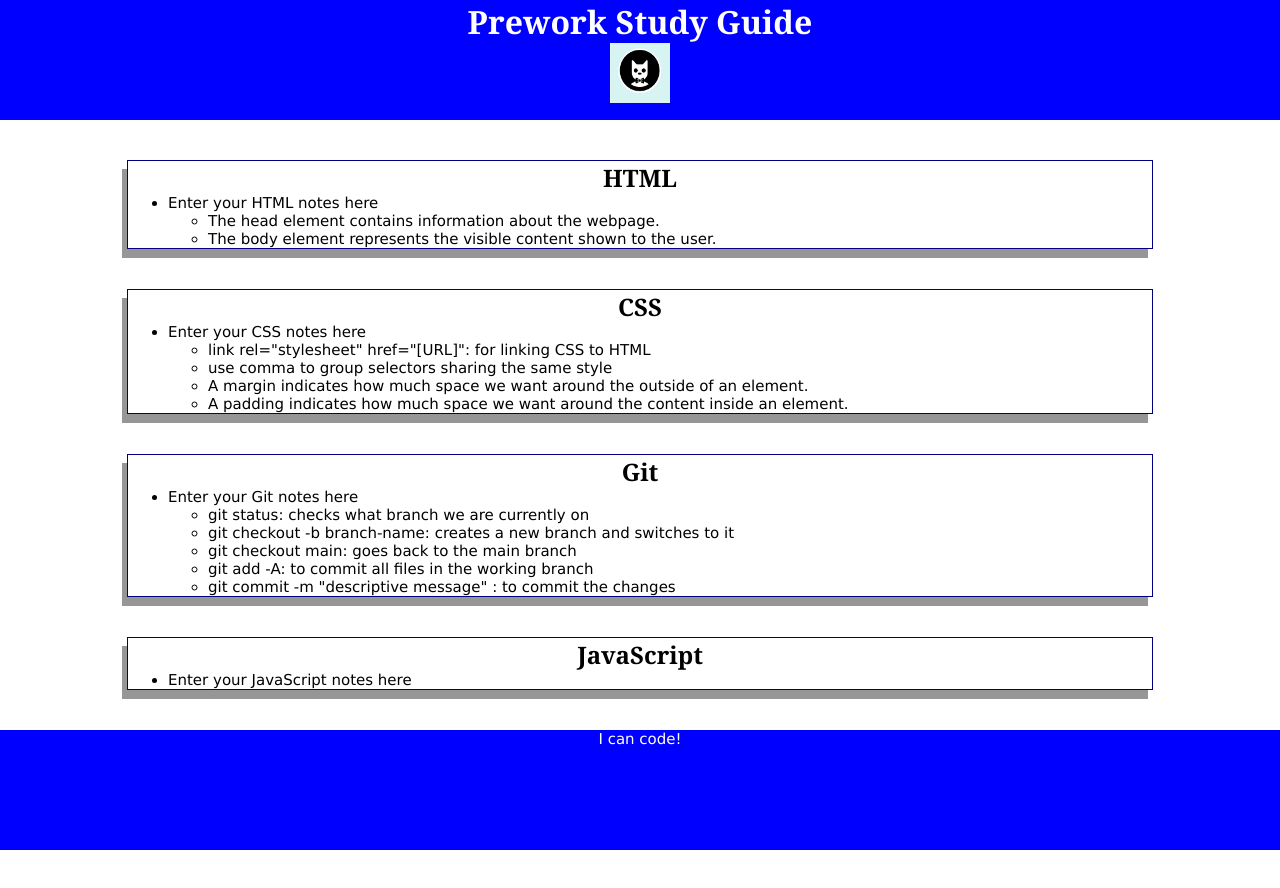
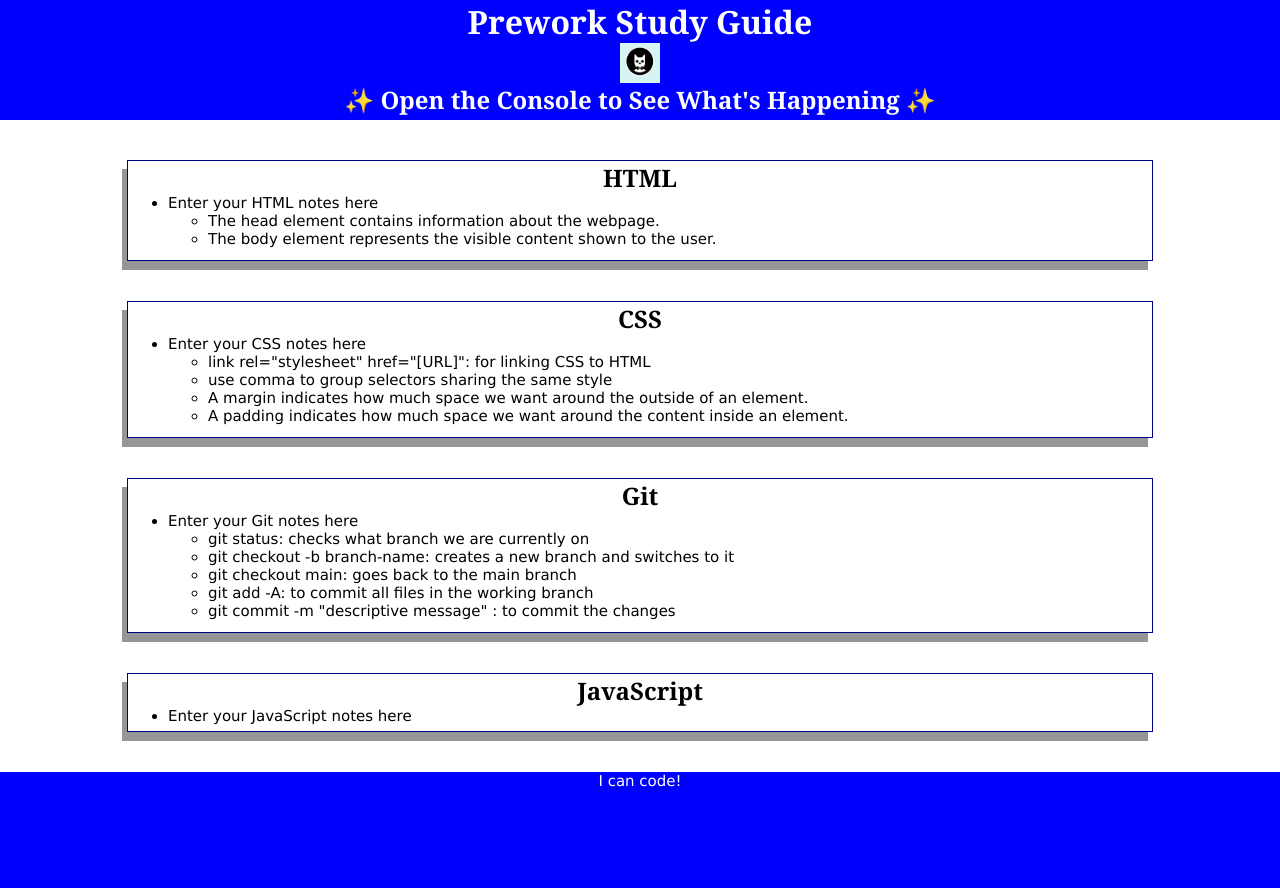
Before and after one commit to bahossdev/prework-study-guide, a plain HTML site: page index.html in a window 1280 px wide. Before the commit the page ends 850 px from the top, so only its background shows below. Drawn offline with Linux system fonts and the light colour scheme.

Commit message:
added JS to the project

```diff
--- /dev/null
+++ b/assets/script.js
@@ -0,0 +1,19 @@
+var topics = ["HTML", "CSS", "Git", "JavaScript"];
+
+for ( var x = 0; x < topics.length; x++) {
+  console.log("Let's study " + topics[x] + "!")
+}
+/*
+if (topic === 'HTML') {
+  console.log("Let's study HTML!");
+} else if (topic === 'CSS') {
+  console.log("Let's study CSS!");
+} else if (topic === 'Git') {
+  console.log("Let's study Git!");
+} else if (topic === 'JavaScript') {
+  console.log("Let's study JavaScript!");
+} else {
+  console.log('Please try again!');
+}
+
+*/
--- a/assets/style.css
+++ b/assets/style.css
@@ -19,14 +19,15 @@ h2 {
 
 img {
     display: block;
-    height: 60px;
-    width: 60px;
+    height: 40px;
+    width: 40px;
     margin-left: auto;
     margin-right: auto;
 }
 
 ul {
     padding-left: 40px;
+    padding-bottom: 6px;
     font-size: 15px;
     font-family: Verdana;
 }
--- a/index.html
+++ b/index.html
@@ -11,6 +11,7 @@
     <header id="top">
       <h1>Prework Study Guide</h1>
       <img src="./assets/bowtie-cat.png" alt="Profile image of cat wearing a bow tie." />
+      <h2>✨ Open the Console to See What's Happening ✨</h2>
     </header>
     <main>
       <section class="card" id="html-section">
@@ -63,5 +64,6 @@
     <footer>
       <p>I can code!</p>
     </footer>
+    <script src="./assets/script.js"></script>
   </body>
 </html>
```
